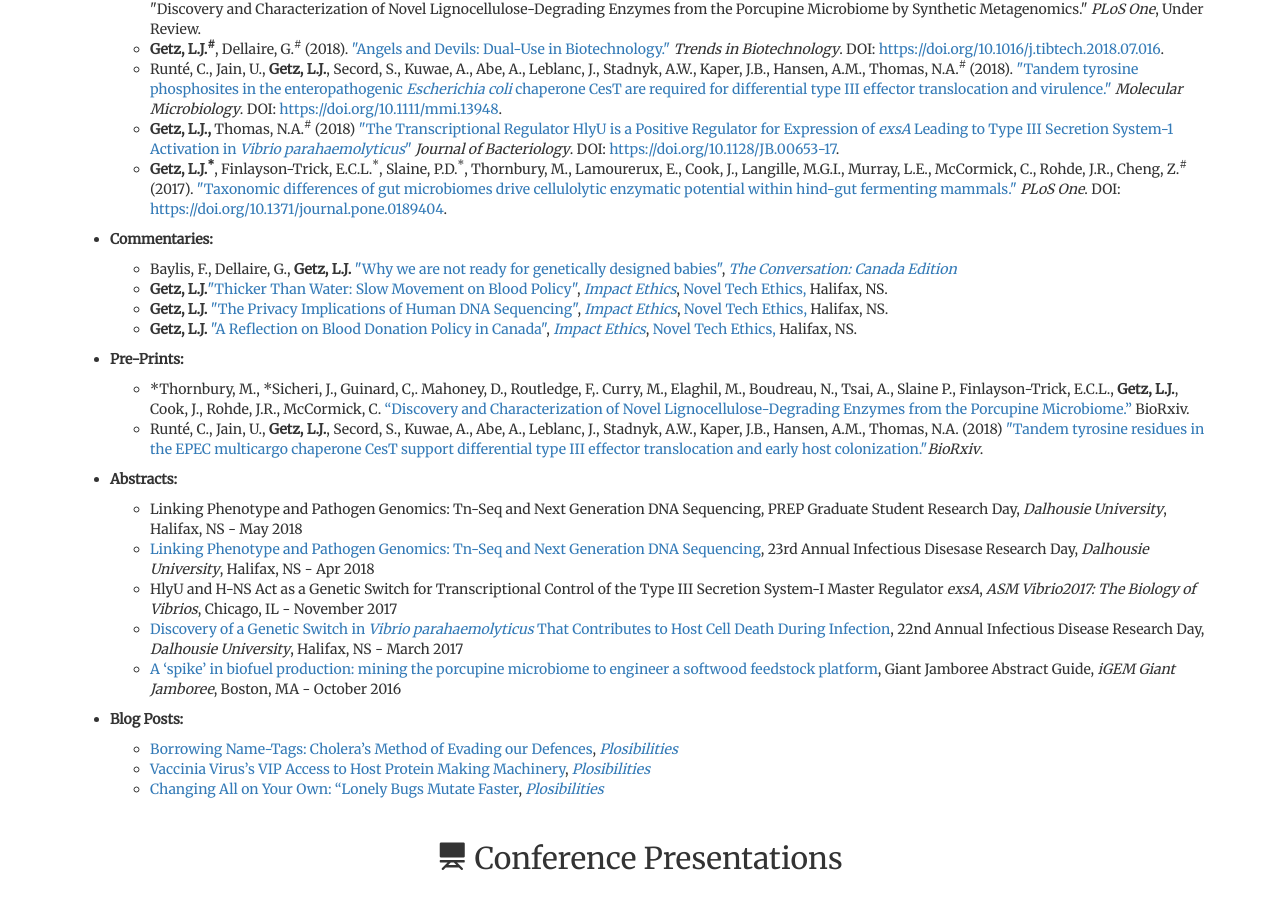
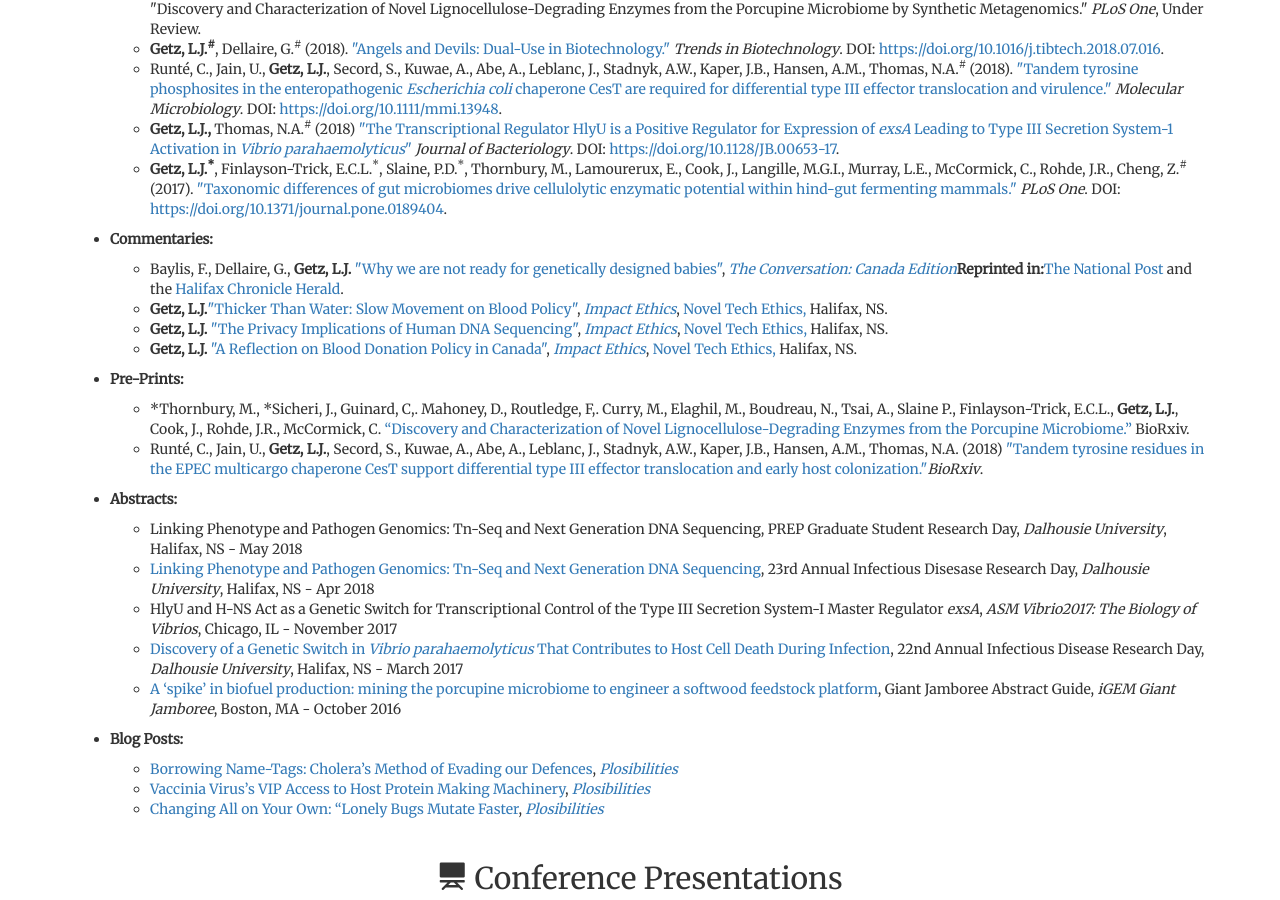
Before and after one commit to LandonGetz/OldCVWebsite, a Jekyll site: the page built from index.md, in a window 1280 px wide and 900 px high, scrolled down 2284 px. Built offline with Jekyll 4.4.1, drawn with Linux system fonts in a browser that asks for light colours; nearby versions of some CDN libraries.

Commit message:
Updated Commentary w/ Reprints

```diff
--- a/index.md
+++ b/index.md
@@ -127,7 +127,7 @@ scroll: true
             </ul>
     <li id="list"><b>Commentaries:</b>
             <ul id="sublist">
-            <li>Baylis, F., Dellaire, G., <b>Getz, L.J.</b><a href="https://theconversation.com/why-we-are-not-ready-for-genetically-designed-babies-107756" target="_blank"> "Why we are not ready for genetically designed babies"</a>, <i><a href="https://theconversation.com/ca" target="_blank">The Conversation: Canada Edition</a></i></li>
+                <li>Baylis, F., Dellaire, G., <b>Getz, L.J.</b><a href="https://theconversation.com/why-we-are-not-ready-for-genetically-designed-babies-107756" target="_blank"> "Why we are not ready for genetically designed babies"</a>, <i><a href="https://theconversation.com/ca" target="_blank">The Conversation: Canada Edition</a></i><b>Reprinted in:</b><a href="https://nationalpost.com/pmn/news-pmn/why-we-are-not-ready-for-genetically-designed-babies" target="_blank">The National Post</a> and the <a href="https://www.thechronicleherald.ca/opinion/opinion-why-we-are-not-ready-for-genetically-designed-babies-263999/" target="_blank">Halifax Chronicle Herald</a>.</li>
             <li><b>Getz, L.J.</b><a href="https://impactethics.ca/2018/10/26/thicker-than-water-slow-movement-on-blood-policy/" target="_blank">"Thicker Than Water: Slow Movement on Blood Policy"</a>, <i><a href="http://www.impactethics.ca" target="_blank">Impact Ethics</a></i>, <a href="https://www.dal.ca/sites/noveltechethics.html" target="_blank">Novel Tech Ethics,</a> Halifax, NS.</li>
             <li><b>Getz, L.J. </b><a href="https://impactethics.ca/2018/05/11/the-privacy-implications-of-human-dna-sequencing/" target="_blank">"The Privacy Implications of Human DNA Sequencing"</a>, <i><a href="http://www.impactethics.ca" target="_blank">Impact Ethics</a></i>, <a href="https://www.dal.ca/sites/noveltechethics.html" target="_blank">Novel Tech Ethics,</a> Halifax, NS.</li>
             <li><b>Getz, L.J. </b><a href="https://impactethics.ca/2017/08/24/a-reflection-on-blood-donation-policy-in-canada/" target="_blank">"A Reflection on Blood Donation Policy in Canada"</a>, <i><a href="http://www.impactethics.ca" target="_blank">Impact Ethics</a></i>, <a href="https://www.dal.ca/sites/noveltechethics.html" target="_blank">Novel Tech Ethics,</a> Halifax, NS.</li>
```
